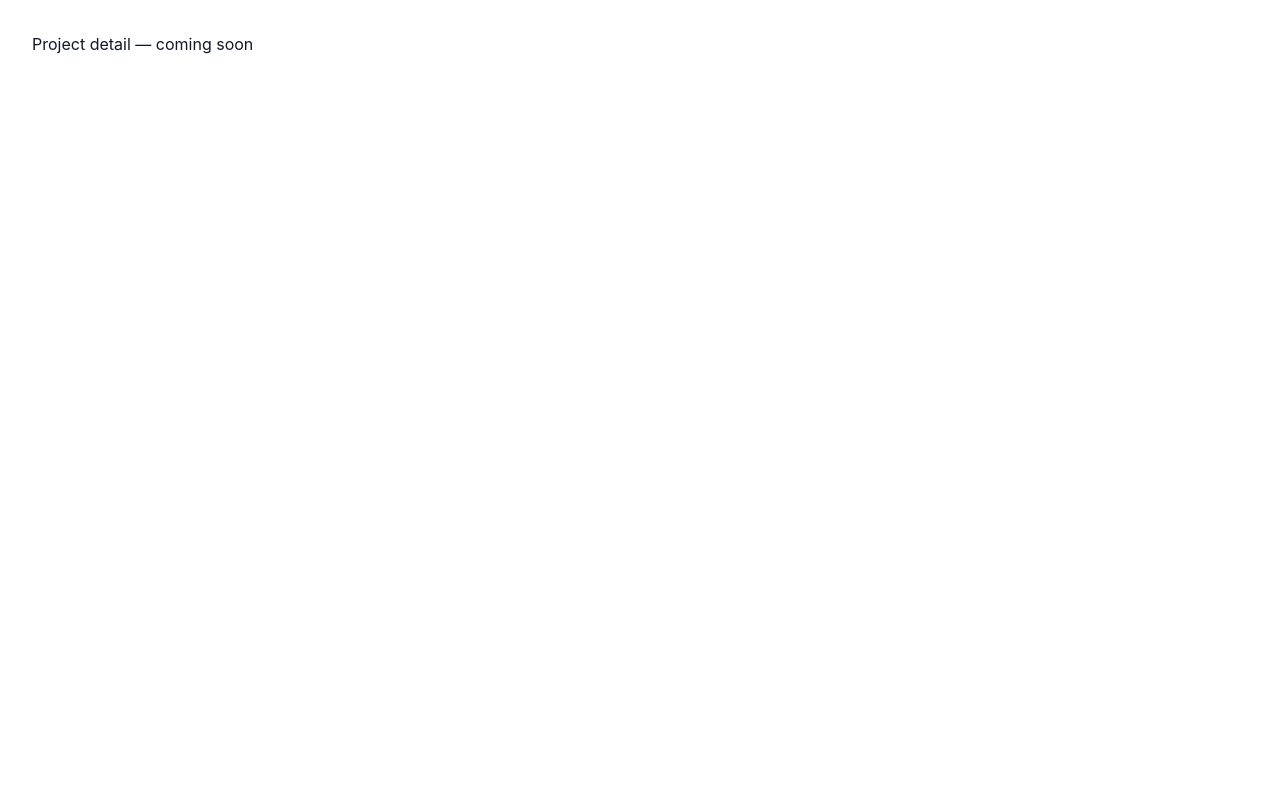
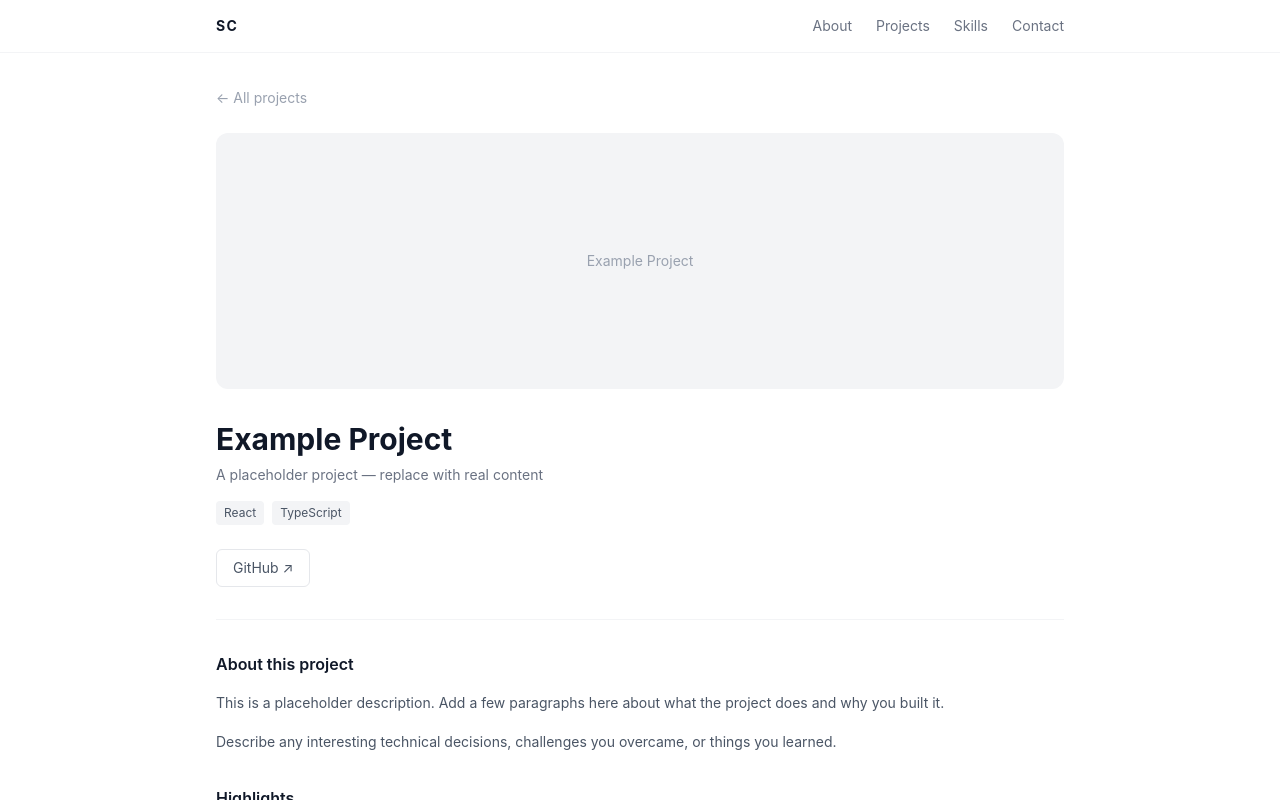
Before and after one commit to santiagocachoo/sc_portfolio, a React (Vite) app: page / in a window 1280 px wide. Both pictures are taken after a click on the button 424 px from the left and 726 px from the top of the page. Shown: the top 800 px of the page. Built offline with nearby package versions, Linux system fonts and the light colour scheme.

Commit message:
feat: build project detail page with prev/next navigation

```diff
--- a/src/pages/ProjectDetail.tsx
+++ b/src/pages/ProjectDetail.tsx
@@ -1,7 +1,132 @@
+import { useParams, Link } from 'react-router-dom'
+import Nav from '../components/Nav'
+import { getProjectBySlug, getAdjacentProjects } from '../lib/projectUtils'
+
 export default function ProjectDetail() {
+  const { slug } = useParams<{ slug: string }>()
+  const project = getProjectBySlug(slug ?? '')
+  const { prev, next } = getAdjacentProjects(slug ?? '')
+
+  if (!project) {
+    return (
+      <div className="min-h-screen bg-white dark:bg-gray-950">
+        <Nav />
+        <div className="max-w-4xl mx-auto px-6 py-20 text-center">
+          <p className="text-gray-500 dark:text-gray-400 mb-4">Project not found.</p>
+          <Link
+            to="/#projects"
+            className="text-sm text-gray-900 dark:text-gray-100 underline underline-offset-4"
+          >
+            ← Back to projects
+          </Link>
+        </div>
+      </div>
+    )
+  }
+
   return (
-    <div className="min-h-screen bg-white dark:bg-gray-950">
-      <p className="p-8 text-gray-900 dark:text-gray-100">Project detail — coming soon</p>
+    <div className="min-h-screen bg-white dark:bg-gray-950 text-gray-900 dark:text-gray-100">
+      <Nav />
+      <main className="max-w-4xl mx-auto px-6 py-8">
+
+        <Link
+          to="/#projects"
+          className="text-sm text-gray-400 hover:text-gray-600 dark:hover:text-gray-300 transition-colors"
+        >
+          ← All projects
+        </Link>
+
+        {project.image ? (
+          <img
+            src={project.image}
+            alt={project.title}
+            className="w-full rounded-xl mt-6 border border-gray-100 dark:border-gray-800"
+          />
+        ) : (
+          <div className="w-full h-64 bg-gray-100 dark:bg-gray-800 rounded-xl mt-6 flex items-center justify-center text-gray-400 text-sm">
+            {project.title}
+          </div>
+        )}
+
+        <div className="mt-8 pb-8 border-b border-gray-100 dark:border-gray-800">
+          <h1 className="text-3xl font-bold mb-2">{project.title}</h1>
+          <p className="text-gray-500 dark:text-gray-400 mb-4 text-sm">{project.tagline}</p>
+          <div className="flex flex-wrap gap-2 mb-6">
+            {project.tech.map(t => (
+              <span
+                key={t}
+                className="text-xs bg-gray-100 dark:bg-gray-800 text-gray-600 dark:text-gray-400 px-2 py-1 rounded"
+              >
+                {t}
+              </span>
+            ))}
+          </div>
+          <div className="flex flex-wrap gap-3">
+            {project.links.live && (
+              <a
+                href={project.links.live}
+                target="_blank"
+                rel="noopener noreferrer"
+                className="bg-gray-900 dark:bg-gray-100 text-white dark:text-gray-900 text-sm px-4 py-2 rounded-md hover:opacity-90 transition-opacity"
+              >
+                Live Demo ↗
+              </a>
+            )}
+            {project.links.github && (
+              <a
+                href={project.links.github}
+                target="_blank"
+                rel="noopener noreferrer"
+                className="border border-gray-200 dark:border-gray-700 text-gray-600 dark:text-gray-400 text-sm px-4 py-2 rounded-md hover:border-gray-400 transition-colors"
+              >
+                GitHub ↗
+              </a>
+            )}
+          </div>
+        </div>
+
+        <div className="py-8">
+          <h2 className="font-semibold text-gray-900 dark:text-gray-100 mb-4">About this project</h2>
+          {project.description.map((para, i) => (
+            <p key={i} className="text-gray-600 dark:text-gray-300 leading-relaxed mb-4 text-sm">
+              {para}
+            </p>
+          ))}
+
+          {project.highlights && project.highlights.length > 0 && (
+            <>
+              <h2 className="font-semibold text-gray-900 dark:text-gray-100 mt-8 mb-4">Highlights</h2>
+              <ul className="list-disc list-inside space-y-2">
+                {project.highlights.map((h, i) => (
+                  <li key={i} className="text-gray-600 dark:text-gray-300 leading-relaxed text-sm">
+                    {h}
+                  </li>
+                ))}
+              </ul>
+            </>
+          )}
+        </div>
+
+        <div className="flex justify-between py-6 border-t border-gray-100 dark:border-gray-800">
+          {prev ? (
+            <Link
+              to={`/projects/${prev.slug}`}
+              className="text-sm text-gray-400 hover:text-gray-600 dark:hover:text-gray-300 transition-colors"
+            >
+              ← {prev.title}
+            </Link>
+          ) : <span />}
+          {next ? (
+            <Link
+              to={`/projects/${next.slug}`}
+              className="text-sm text-gray-400 hover:text-gray-600 dark:hover:text-gray-300 transition-colors"
+            >
+              {next.title} →
+            </Link>
+          ) : <span />}
+        </div>
+
+      </main>
     </div>
   )
 }
```
